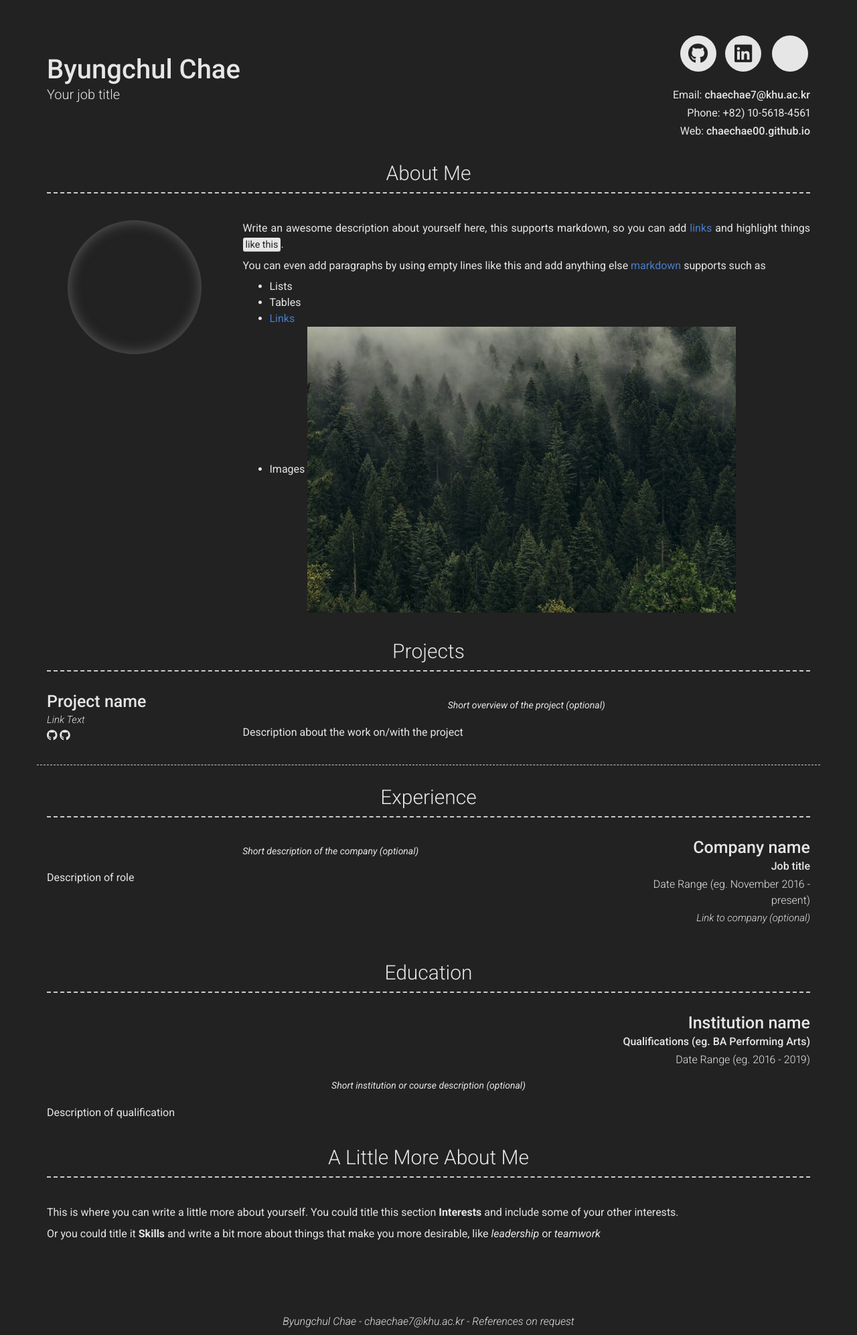
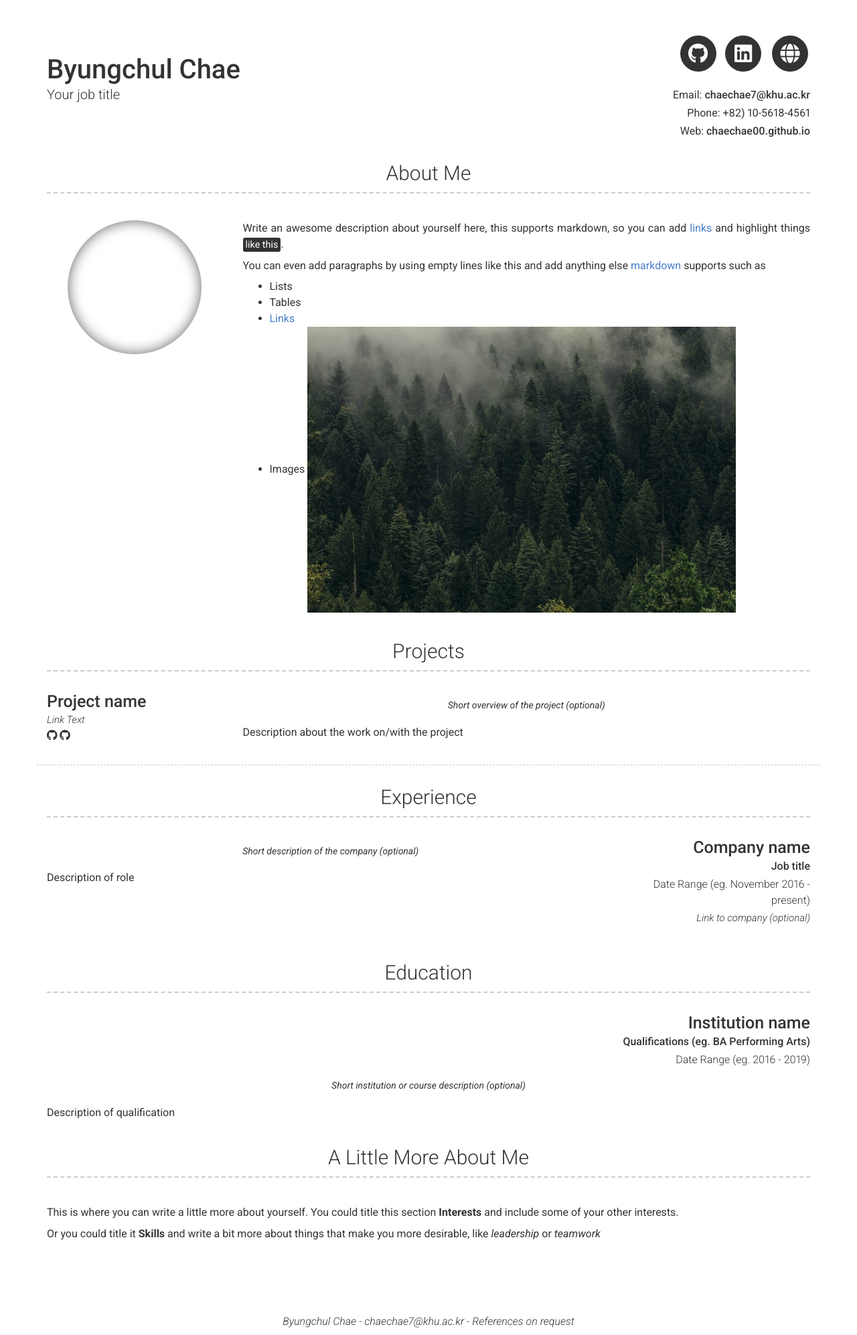
Before and after one commit to byungchul-chae/byungchul-chae.github.io, a Jekyll site: the page built from index.md, in a window 1280 px wide. Shown: the whole page at 67% size. Built offline with Jekyll 4.4.1, drawn with Linux system fonts in a browser that asks for light colours; nearby versions of some CDN libraries.

Commit message:
Update _config.yml

```diff
--- a/_config.yml
+++ b/_config.yml
@@ -16,7 +16,7 @@ website: chaechae00.github.io
 # website_title: Web (Website title override)
 
 # Dark Mode (true/false/never)
-darkmode: true
+darkmode: false
 
 # Social links
 github_username:  byungchul-chae
@@ -25,7 +25,7 @@ linkedin_username: jekyll
 # Additional icon links
 additional_links:
 - title: website
-  icon: fa-light fa-globe
+  icon: fa fa-globe
   url: chaechae00.github.io
 # - title: another link
 #   icon: font awesome brand icon name (eg. fab fa-twitter) (https://fontawesome.com/icons?d=gallery&s=brands&m=free)
```
